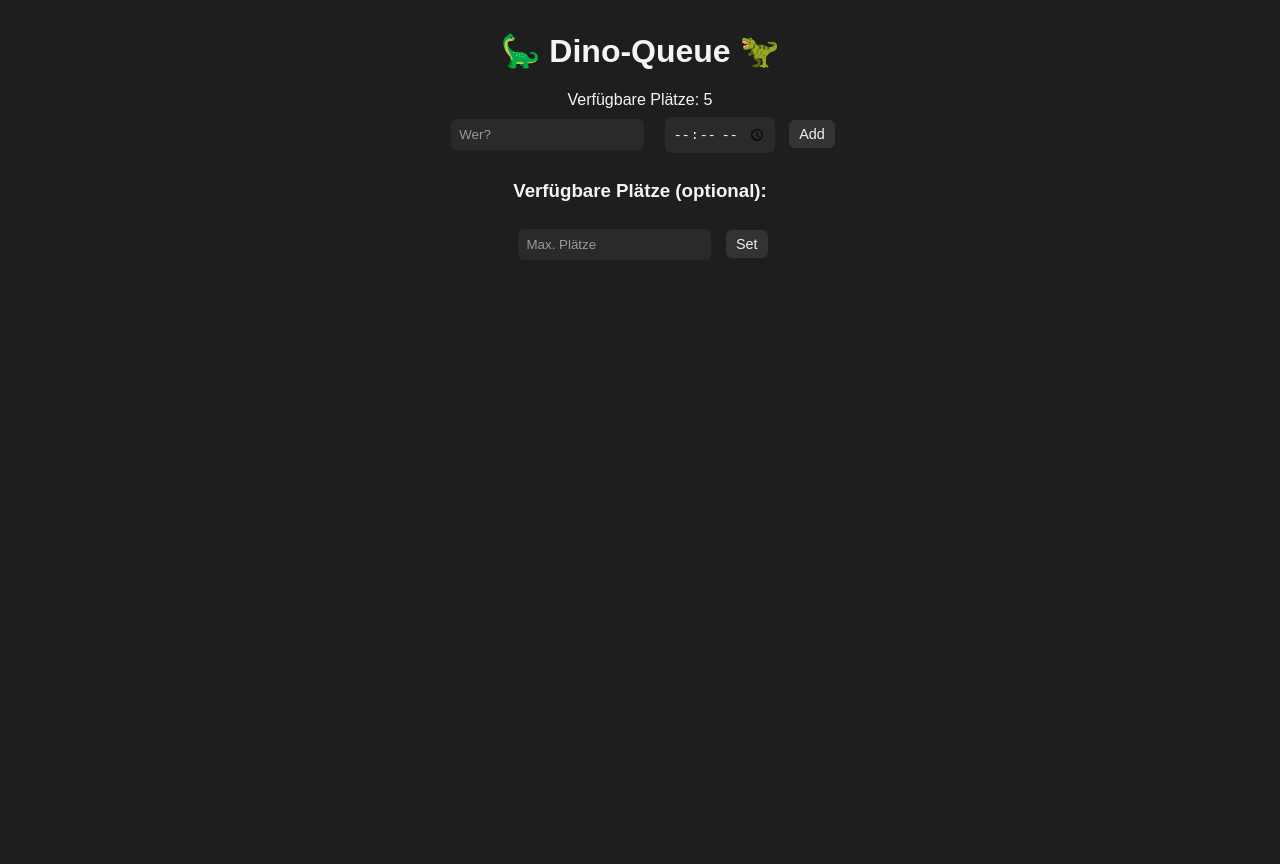
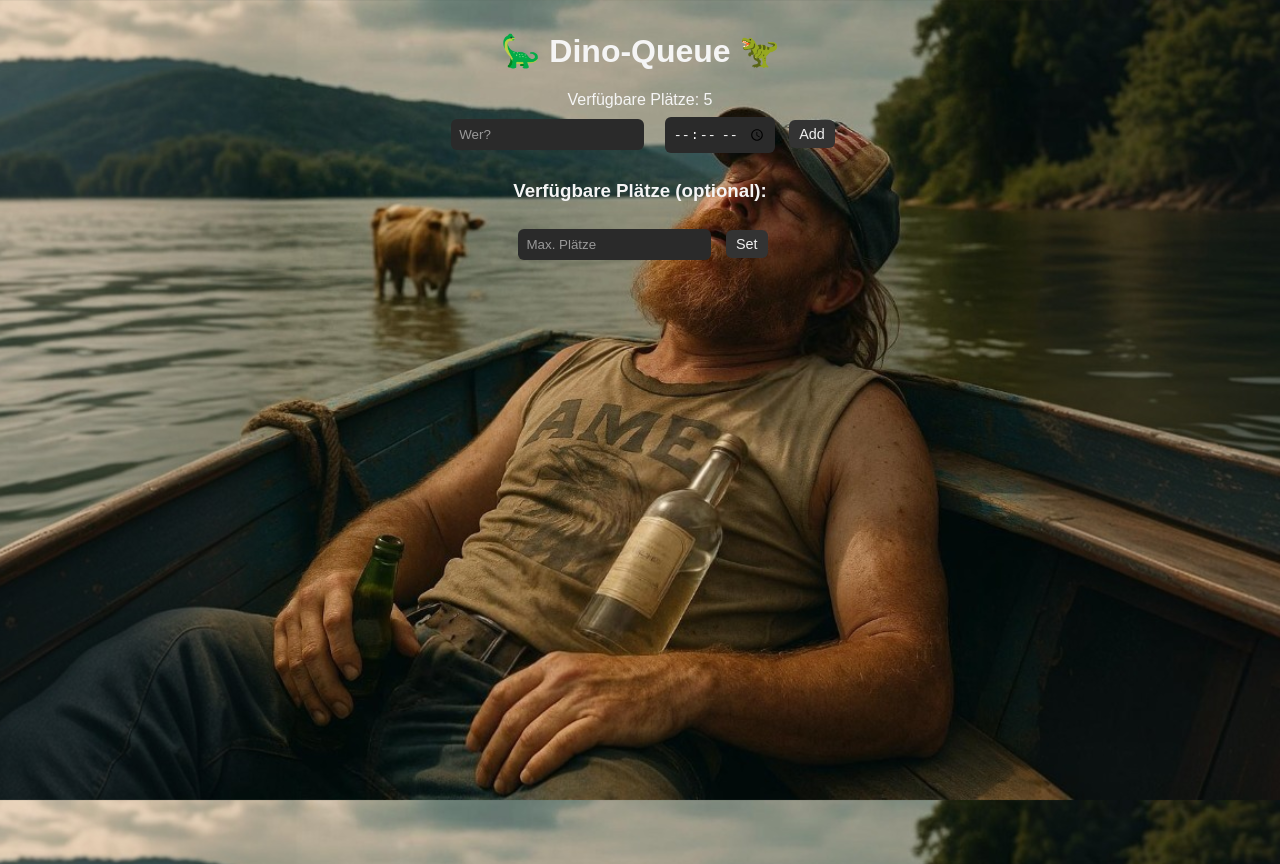
Before and after one commit to Dhracyr/DinoQueue, a website: page public/index.html in a window 1280 px wide. Before the commit the page ends 800 px from the top, so only its background shows below. Drawn offline with nearby package versions, Linux system fonts and the light colour scheme; no server answers.

Commit message:
Add files via upload

```diff
--- a/public/style.css
+++ b/public/style.css
@@ -5,6 +5,12 @@ body {
   text-align: center;
   background-color: #1e1e1e;
   color: #f5f5f5;
+  background-image: url('kuh.jpeg');
+  background-size: cover;
+  background-repeat: no-repeat;
+  background-position: center center;
+  background-attachment: fixed;
+  min-height: 100vh;
 }
 
 input, select {
```
Also changed, not shown: public/kuh.jpeg (added).
